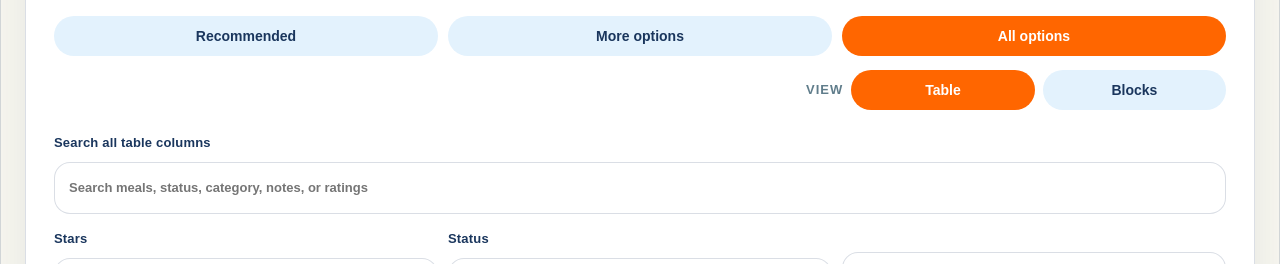
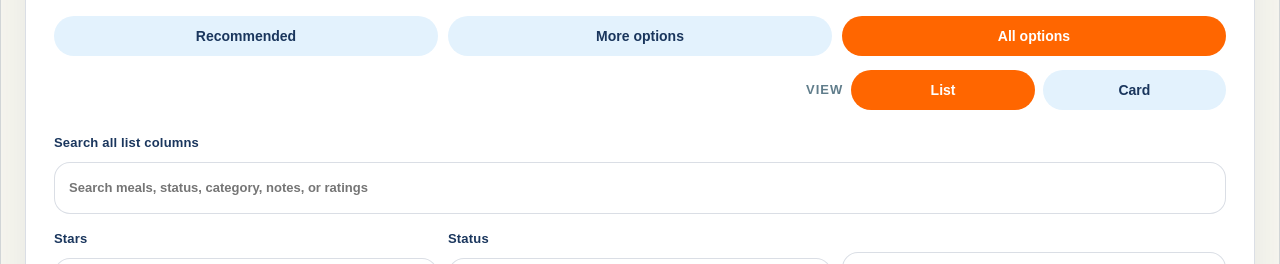
Before and after one commit to meshulallc-bit/forkcast, a React (Vite) app: page / in a window 1280 px wide. Both pictures are taken after a click on the button "View all meal options". Shown: the part 261-525 px from the top of the page. Built offline with nearby package versions, Linux system fonts and the light colour scheme.

Commit message:
Rename menu views

```diff
--- a/src/App.tsx
+++ b/src/App.tsx
@@ -1845,8 +1845,8 @@ function App() {
           </div>
           <div className="view-toggle" aria-label="Menu layout">
             <span>View</span>
-            <button type="button" className={menuView === 'table' ? 'control-active' : 'control-button'} onClick={() => setMenuView('table')} aria-pressed={menuView === 'table'}>Table</button>
-            <button type="button" className={menuView === 'block' ? 'control-active' : 'control-button'} onClick={() => setMenuView('block')} aria-pressed={menuView === 'block'}>Blocks</button>
+            <button type="button" className={menuView === 'table' ? 'control-active' : 'control-button'} onClick={() => setMenuView('table')} aria-pressed={menuView === 'table'}>List</button>
+            <button type="button" className={menuView === 'block' ? 'control-active' : 'control-button'} onClick={() => setMenuView('block')} aria-pressed={menuView === 'block'}>Card</button>
           </div>
           {optionMode === 'all' && showAddMeal && (
             <section className="add-meal-panel" aria-label="Add meal card">
@@ -1887,7 +1887,7 @@ function App() {
           )}
           {(optionMode === 'all' || menuView === 'table') && (
             <label className="meal-search">
-              {menuView === 'table' ? 'Search all table columns' : 'Search meals'}
+              {menuView === 'table' ? 'Search all list columns' : 'Search meals'}
               <input
                 value={mealSearch}
                 onChange={(event) => setMealSearch(event.target.value)}
@@ -1966,7 +1966,7 @@ function App() {
                 </section>
               )
             }) : (
-              <section className="menu-table-section" aria-label="Meal options table">
+              <section className="menu-table-section" aria-label="Meal options list">
                 <p className="table-scroll-hint">Click a column heading to sort. Swipe horizontally on smaller screens.</p>
                 <div className="menu-table-shell">
                   <table className="menu-table">
```
